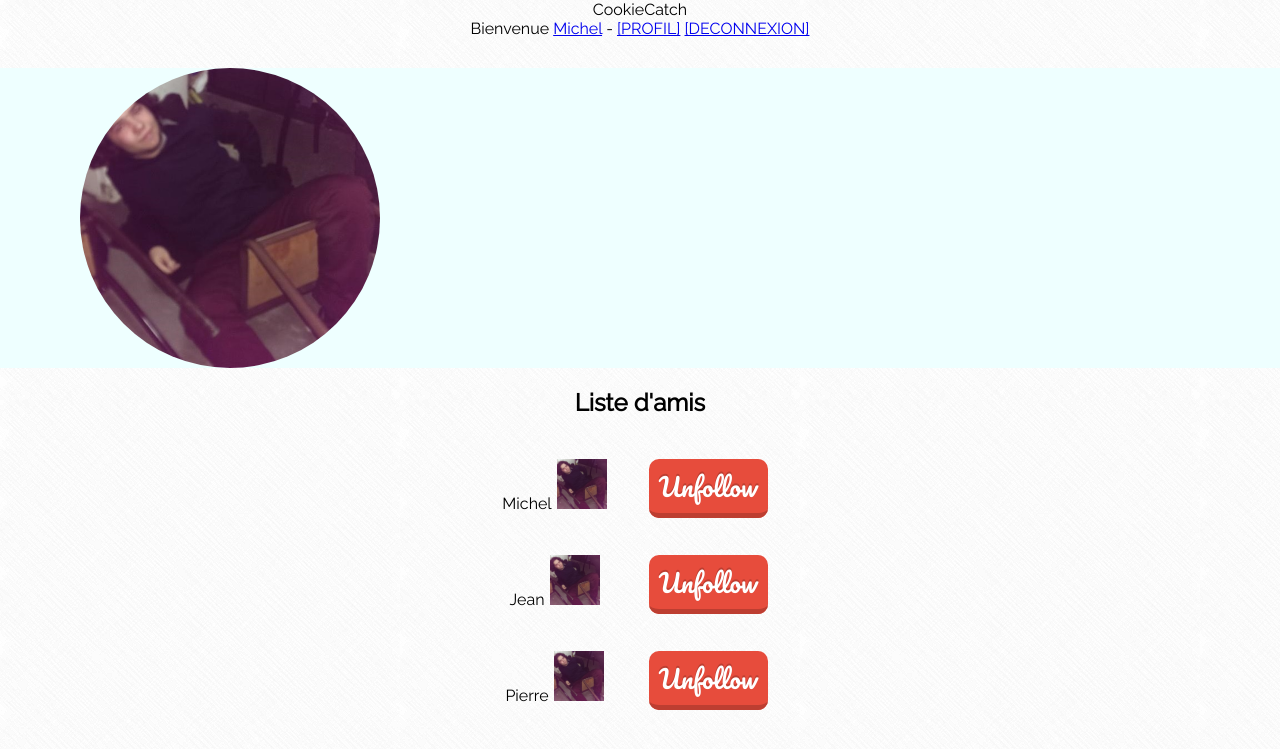
After one commit to n4zim/IUT_PHP_AFK, a PHP site: page /A_IMPLEMENTER_EN_TPL/friends.html in a window 1280 px wide. The commit adds this page. Shown: the top 749 px of the page. Run offline with PHP 8.4, Linux system fonts and the light colour scheme.

Commit message:
-Message sur la page d'accueil -Liste d'amis -Évênement en particulier -Mini esquisse de l'admin

```diff
--- /dev/null
+++ b/A_IMPLEMENTER_EN_TPL/css/friends.css
@@ -0,0 +1,138 @@
+@import url(http://fonts.googleapis.com/css?family=Raleway);
+@import url(http://fonts.googleapis.com/css?family=Pacifico);
+
+body {
+	text-align: center;
+	font-family: 'Raleway', sans-serif;
+	margin-left: 70px;
+	margin-right: 70px;
+	margin: 0;
+	background-color: #EDEDED;
+	background-image: url(../img/bg.png);
+}
+
+#shadowing {
+  display: none;
+  position: fixed;
+  top: 0%;
+  left: 0%;
+  width: 100%;
+  height: 100%;
+  background-color: #CCA;
+  z-index:10;
+  opacity:0.5;
+  filter: alpha(opacity=50);
+}
+
+#box {
+  display: none;
+  position:fixed;
+  top: 20%;
+  left: 20%;
+  width: 60%;
+  height: 60%;
+  max-height:400px;
+  padding: 0;
+  margin:0;
+  border: 1px solid black;
+  background-color: white;
+  z-index:11;
+  overflow: auto;
+}
+
+
+/* Profil */
+#content #profile {
+	width: 100%;
+	height: 300px;
+	margin-top: 30px;
+	background-color: #EFF;
+}
+
+#profile .thumbnail {
+  position: relative;
+  width: 300px;
+  height: 300px;
+  overflow: hidden;
+  margin-left: 80px;
+}
+
+#profile .thumbnail img {
+	border-radius: 100%;
+	position: absolute;
+	left: 50%;
+	top: 50%;
+	height: 100%;
+	width: auto;
+	-webkit-transform: translate(-50%,-50%);
+	  -ms-transform: translate(-50%,-50%);
+	      transform: translate(-50%,-50%);
+}
+
+td {
+	padding: 20px;
+}
+
+#listeamis{
+	display: inline-block;
+	font-family: 'Raleway', sans-serif;
+}
+
+table a {
+	text-align: center;
+	text-decoration: none;
+	color: #000;
+}
+
+.info img {
+	width: 50px;
+	height: 50px;
+	margin-left: 5px;
+}
+
+.action-button {
+	padding: 10px 40px;
+	margin: 0px 10px 10px 0px;
+	border-radius: 10px;
+	font-family: 'Pacifico', cursive;
+	font-size: 25px;
+	color: #FFF;
+	text-decoration: none;
+}
+
+.blue {
+	background-color: #3498DB;
+	border-bottom: 5px solid #2980B9;
+	text-shadow: 0px -2px #2980B9;
+}
+
+.red {
+	background-color: #E74C3C;
+	border-bottom: 5px solid #BD3E31;
+	text-shadow: 0px -2px #BD3E31;
+}
+
+.green {
+	background-color: #82BF56;
+	border-bottom: 5px solid #669644;
+	text-shadow: 0px -2px #669644;
+}
+
+.yellow {
+	background-color: #F2CF66;
+	border-bottom: 5px solid #D1B358;
+	text-shadow: 0px -2px #D1B358;
+}
+
+.action-button:active {
+	transform: translate(0px,5px);
+	-webkit-transform: translate(0px,5px);
+	border-bottom: 1px solid;
+}
+
+.unfollow {
+	padding-top: 5px;
+	padding-bottom: 5px;
+	padding-left: 10px;
+	padding-right: 10px;
+}
--- /dev/null
+++ b/A_IMPLEMENTER_EN_TPL/friends.html
@@ -0,0 +1,41 @@
+<!doctype html>
+<html>
+	<head>
+		<title>CookieCatch</title>
+		<link rel="stylesheet" type="text/css" href="css/friends.css"/>
+	</head>
+
+	<body>
+
+		<header>
+			<div id="title">CookieCatch</div>
+			<div id="user">Bienvenue <a href="#">Michel</a> - <a href="#">[PROFIL]</a> <a href="#">[DECONNEXION]</a></div>
+		</header>
+
+		<section id="content">
+			<div id="profile">
+				<div class="thumbnail"><img src="img/josue.jpg"></div>
+				<div id="listeamis">
+					<table>
+						<caption><h1>Liste d'amis</h1></caption>
+						<tr>
+							<td><span class="info"><a href="#">Michel<img src="img/josue.jpg"></a></span></td>
+							<td><span class="action-button shadow animate red unfollow">Unfollow</span></td>
+						</tr>
+						<tr>
+							<td><span class="info"><a href="#">Jean<img src="img/josue.jpg"></a></span></td>
+							<td><span class="action-button shadow animate red unfollow">Unfollow</span></td>
+						</tr>
+						<tr>
+							<td><span class="info"><a href="#">Pierre<img src="img/josue.jpg"></a></span></td>
+							<td><span class="action-button shadow animate red unfollow">Unfollow</span></td>
+						</tr>
+					</table>
+				</div>
+			</div>
+
+		</section>
+
+	</body>
+
+</html>
--- a/app/view/index.tpl.html
+++ b/app/view/index.tpl.html
@@ -29,7 +29,9 @@ Récompense : {$Reward} cookies<br />
 [/$events]
 
 <section id="content">
-			<div id="description">Lorem ipsum dolor sit amet, consectetur adipiscing elit, sed do eiusmod tempor incididunt ut labore et dolore magna aliqua. Ut enim ad minim veniam, quis nostrud exercitation ullamco laboris nisi ut aliquip ex ea commodo consequat. Duis aute irure dolor in reprehenderit in voluptate velit esse cillum dolore eu fugiat nulla pariatur. Excepteur sint occaecat cupidatat non proident, sunt in culpa qui officia deserunt mollit anim id est laborum</div>
+			<div id="description">
+				La communauté d'AFK vous souhaite le bienvenue !</br>Dans cette communauté les Ninjas usent de leurs techniques afin de tendre des embuscades aux mystérieux et impassibles Reblochons pendant que les Lamas livrent une guerre sans merci à coups de crachats contre les Nyancats qui répondent farouchement à coups <s>de griffes</s> d'arcs-en-ciel.</br>Il y a actuellement ??? évênements prévus durant lesquels pourront s'affronter les ??? joueurs afin de gagner des cookies.</br></br>Toi aussi choisis une faction et rejoins la communauté d'AFK.
+			</div>
 
 			<div id="cookies">
 				<div id="lamas">
```
Also changed, not shown: A_IMPLEMENTER_EN_TPL/admin.html (added, +40 -0 lines), A_IMPLEMENTER_EN_TPL/css/admin.css (added, +74 -0 lines), A_IMPLEMENTER_EN_TPL/css/event.css (+6 -8 lines), A_IMPLEMENTER_EN_TPL/event.html (+17 -17 lines).
